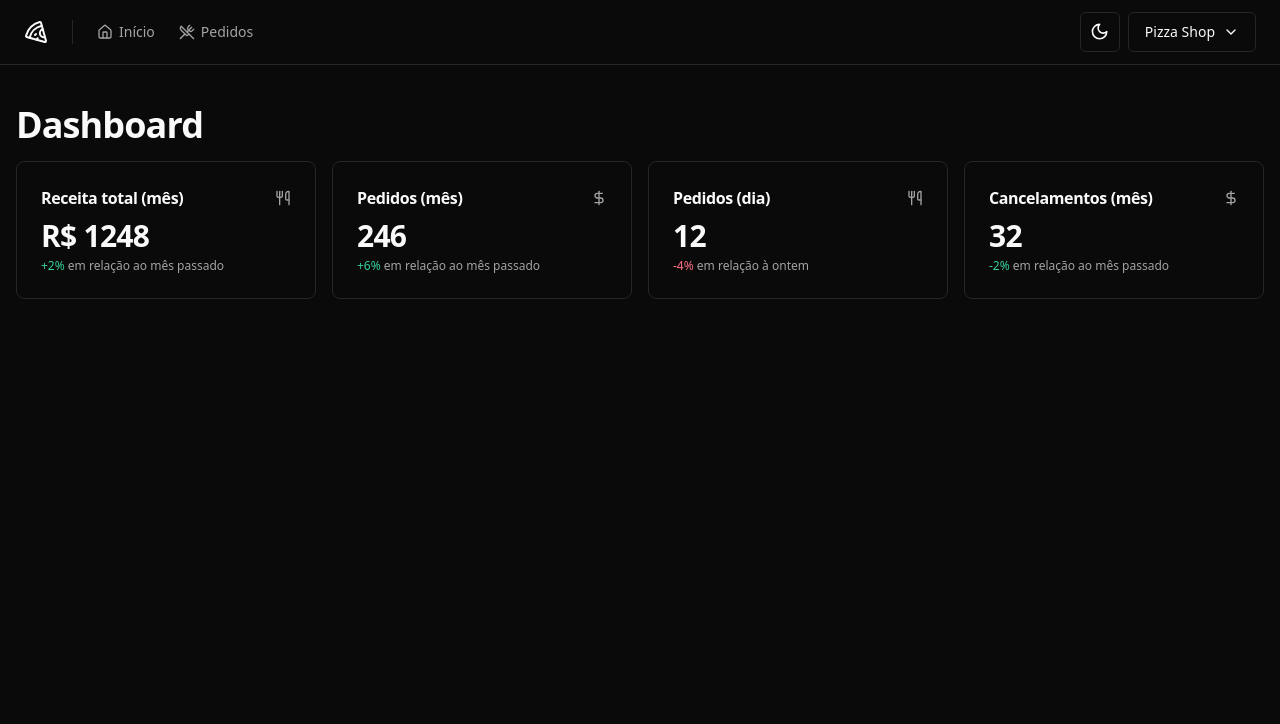
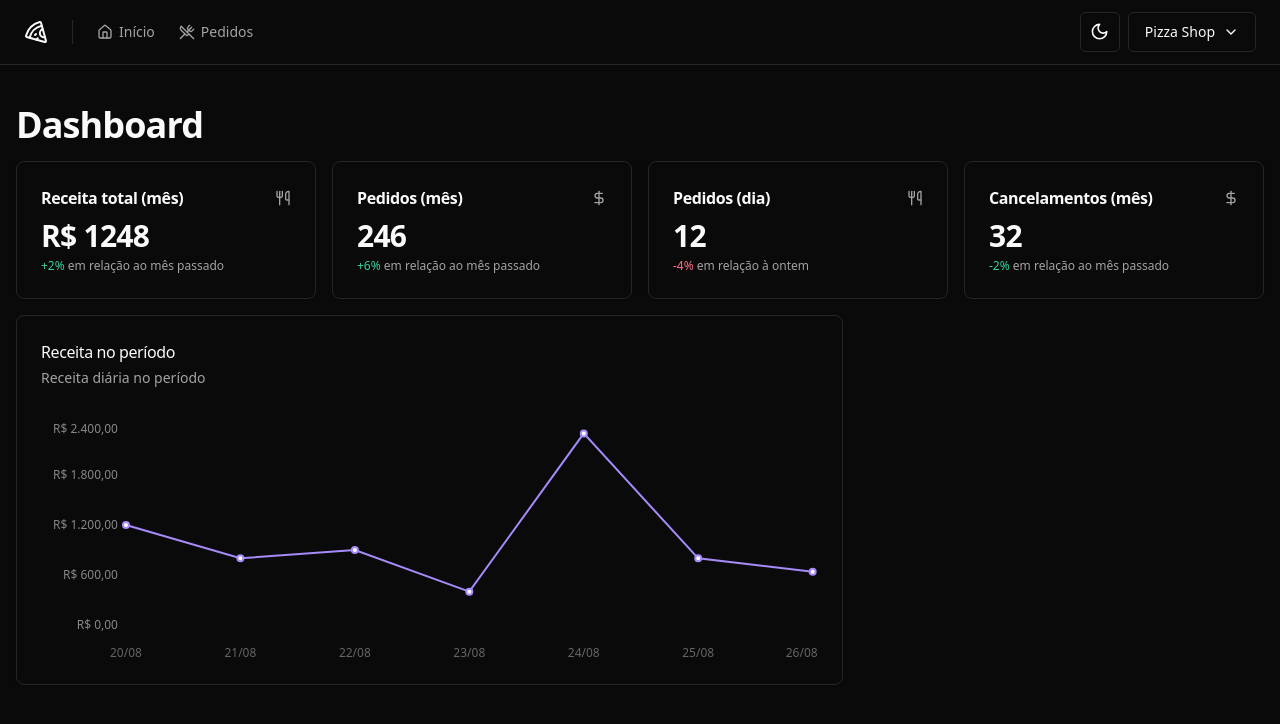
Before and after one commit to tenshiiu/pizzashop-web, a React (Vite) app: page / in a window 1280 px wide. Shown: the top 724 px of the page. Built offline with nearby package versions, Linux system fonts and the light colour scheme.

Commit message:
Criando gráfico com recharts

```diff
--- a/package.json
+++ b/package.json
@@ -27,6 +27,7 @@
     "react-helmet-async": "^2.0.5",
     "react-hook-form": "^7.52.2",
     "react-router-dom": "^6.26.1",
+    "recharts": "^2.12.7",
     "sonner": "^1.5.0",
     "sort-by": "^1.2.0",
     "tailwind-merge": "^2.5.2",
--- /dev/null
+++ b/src/pages/app/orders/dashboard/cards/revenue-chart.tsx
@@ -0,0 +1,48 @@
+import { Card, CardContent, CardDescription, CardHeader, CardTitle } from "@/components/ui/card";
+import { ResponsiveContainer, LineChart, XAxis, YAxis, CartesianGrid, Line, Tooltip } from "recharts";
+import colors from "tailwindcss/colors";
+
+const data = [
+    { date: "20/08", revenue: 1200 },
+    { date: "21/08", revenue: 800 },
+    { date: "22/08", revenue: 900 },
+    { date: "23/08", revenue: 400 },
+    { date: "24/08", revenue: 2300 },
+    { date: "25/08", revenue: 800 },
+    { date: "26/08", revenue: 640 },
+]
+
+export function RevenueChart() {
+    return (
+        <Card className="col-span-6">
+        <CardHeader className="flex-row items-center justify-between pb-8">
+            <div className="space-y-1">
+             <CardTitle className="text-base font-medium">
+                Receita no período
+             </CardTitle>
+             <CardDescription>Receita diária no período</CardDescription>
+            </div>
+        </CardHeader>
+        <CardContent>
+          <ResponsiveContainer width="100%" height={240}>
+            <LineChart data={data} style={{ fontSize: 12 }}>
+                <XAxis dataKey="date" tickLine={false} axisLine={false} dy={16}/>
+
+                <YAxis
+                stroke="#888"
+                axisLine={false}
+                tickLine={false}
+                width={80}
+                tickFormatter={(value: number) =>
+                    value.toLocaleString("pt-BR", {
+                        style: "currency",
+                        currency: "BRL",
+                    })
+                }/>
+                <Line type="linear" strokeWidth={2} dataKey="revenue" stroke={colors.violet["400"]} />
+            </LineChart>
+          </ResponsiveContainer>
+        </CardContent>
+        </Card>
+    )
+}
--- a/src/pages/app/orders/dashboard/dashboard.tsx
+++ b/src/pages/app/orders/dashboard/dashboard.tsx
@@ -3,6 +3,7 @@
 import { MonthOrdersAmountCard } from "./cards/month-orders-amount-card";
 import { MonthRevenueCard } from "./cards/month-revenue-card";
 import { Helmet } from "react-helmet-async";
+import { RevenueChart } from "./cards/revenue-chart";
 
 export function Dashboard() {
     return <>
@@ -16,6 +17,10 @@
             <DayOrdersAmountCard />
             <MonthCanceledOrdersAmountCard />
         </div>
+
+        <div className="grid grid-cols-9 gap-4">
+            <RevenueChart />
+        </div>
     </div>
     </>
 }
```
Also changed, not shown: 1 other file (tests, documents, lock files or other folders).
